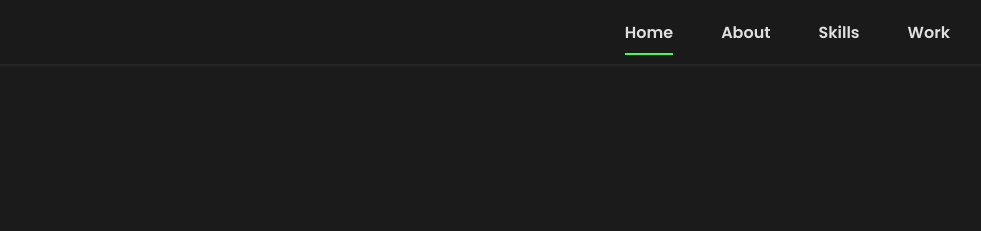
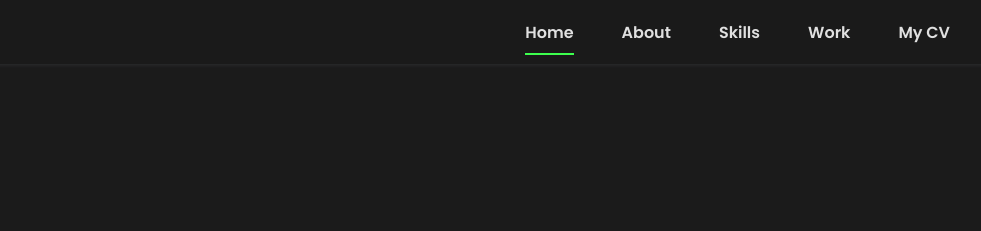
Before and after one commit to sage-navv/sage-navv.github.io, a plain HTML site: page index.html in a window 1280 px wide. Shown: the top 231 px of the page, 202-1183 px from the left. Drawn offline with nearby package versions, Linux system fonts and the light colour scheme.

Commit message:
gdrive in menu update

```diff
--- a/index.html
+++ b/index.html
@@ -27,6 +27,12 @@
                         <li class="nav__item"><a href="#about" class="nav__link">About</a></li>
                         <li class="nav__item"><a href="#skills" class="nav__link">Skills</a></li>
                         <li class="nav__item"><a href="#work" class="nav__link">Work</a></li>
+                        <li class="nav__item">
+              <a
+                href="https://drive.google.com/file/d/1c9E_-OpUB01yL7Tyy6zd0sHjKkU5F7Ex/view?usp=sharing"
+                target="_blank"
+                class="nav__link"
+                >My CV</a>
                         <!-- <li class="nav__item"><a href="#contact" class="nav__link">Contact</a></li> -->
                     </ul>
                 </div>
```
